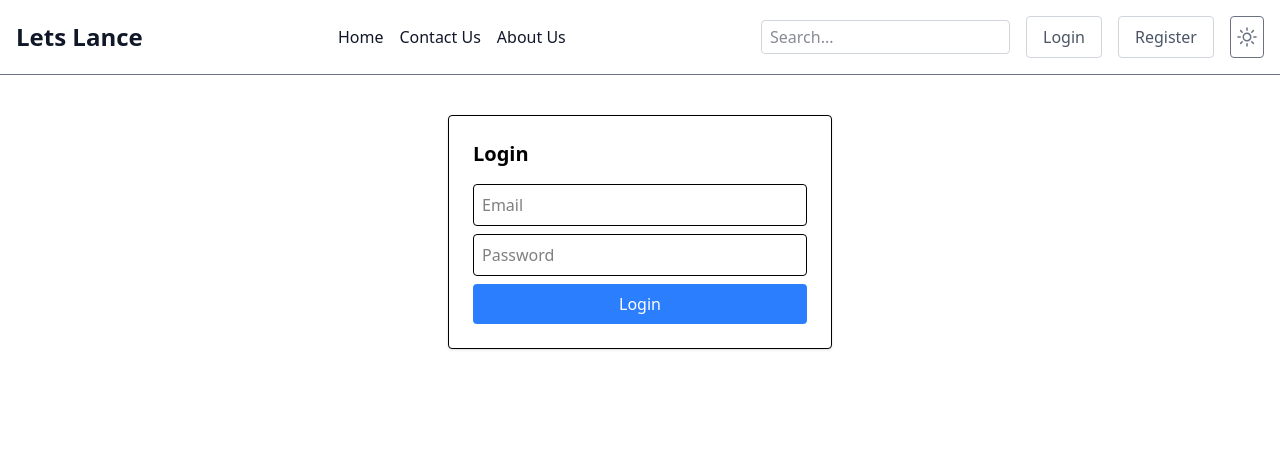
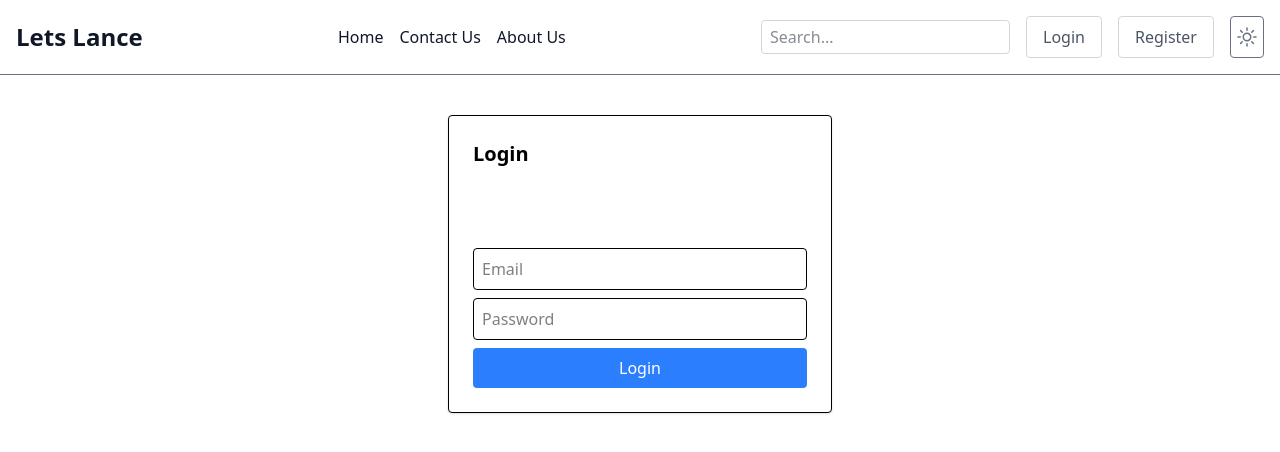
Before and after one commit to gargshi/lets-lance-vr, a React (Vite) app: page /login in a window 1280 px wide. Shown: the top 452 px of the page. Built offline with nearby package versions, Linux system fonts and the light colour scheme.

Commit message:
added-status-to-login-v1

```diff
--- a/src/pages/Login.tsx
+++ b/src/pages/Login.tsx
@@ -8,6 +8,8 @@ interface LoginProps {
 const Login: React.FC<LoginProps>= ({ className = '' }) => {
   const [email, setEmail] = useState('');
   const [password, setPassword] = useState('');
+  const [loginStatus,setLoginStatus] = useState('Please Enter your credentials to login');
+  const [statusClr,setStatusClr] = useState('gray-500');
 
   const dark_mode_init = () => {
       const darkMode = localStorage.getItem('dark-mode') === 'true';
@@ -38,7 +40,10 @@ const Login: React.FC<LoginProps>= ({ className = '' }) => {
 
   const handleSubmit = (e: React.FormEvent) => {
     e.preventDefault();
+
     console.log('Logging in:', email, password);
+    setLoginStatus('Logging in...');
+    setStatusClr('blue-500');
     fetch(`${API_BASE}/json_login`, {
       method: 'POST',
       headers: {
@@ -51,22 +56,27 @@ const Login: React.FC<LoginProps>= ({ className = '' }) => {
       console.log('Login successful:', data);
       if (data.token) {
         localStorage.setItem('access_token', data.token);
+        setLoginStatus('Logged in successfully.');
+        setStatusClr('green-500');
         window.location.href = '/dashboard'; // Redirect to dashboard or another page
-
       } else {
-        alert(data.message || 'Login failed.');
+        // alert(data.message || 'Login failed.');
+        setLoginStatus('Login failed. '+ data.message);
+        setStatusClr('red-500');
       }
       // Handle successful login (e.g., redirect or show a success message)
     })
     .catch((error) => {
-      console.error('Error logging in:', error);
-      // Handle error (e.g., show an error message)
+      setLoginStatus('Login failed. '+ error.message);
+      setStatusClr('red-500');
     });
   };
 
   return (
     <div className={ className + " max-w-sm mx-auto mt-10 p-6 bg-white rounded shadow border"}>
       <h2 className="text-xl font-bold mb-4">Login</h2>
+      {loginStatus && <p className={`mt-2 py-2 text-center bg-`+ statusClr +` text-white`}>{loginStatus}</p>}
+      <br />
       <form onSubmit={handleSubmit}>
         <input
           type="email"
@@ -86,6 +96,7 @@ const Login: React.FC<LoginProps>= ({ className = '' }) => {
           Login
         </button>
       </form>
+
     </div>
   );
 };
```
